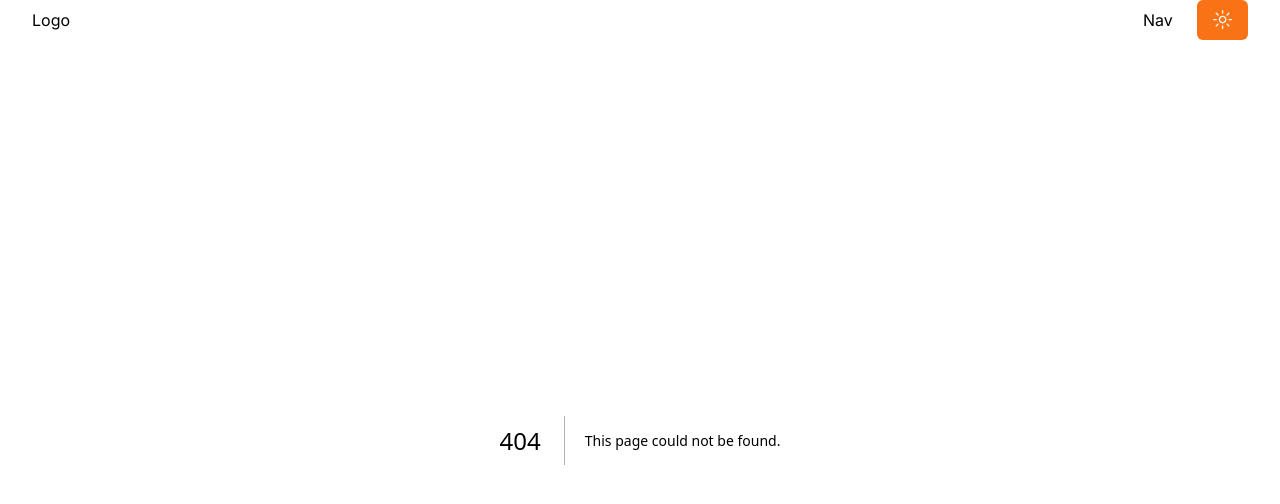
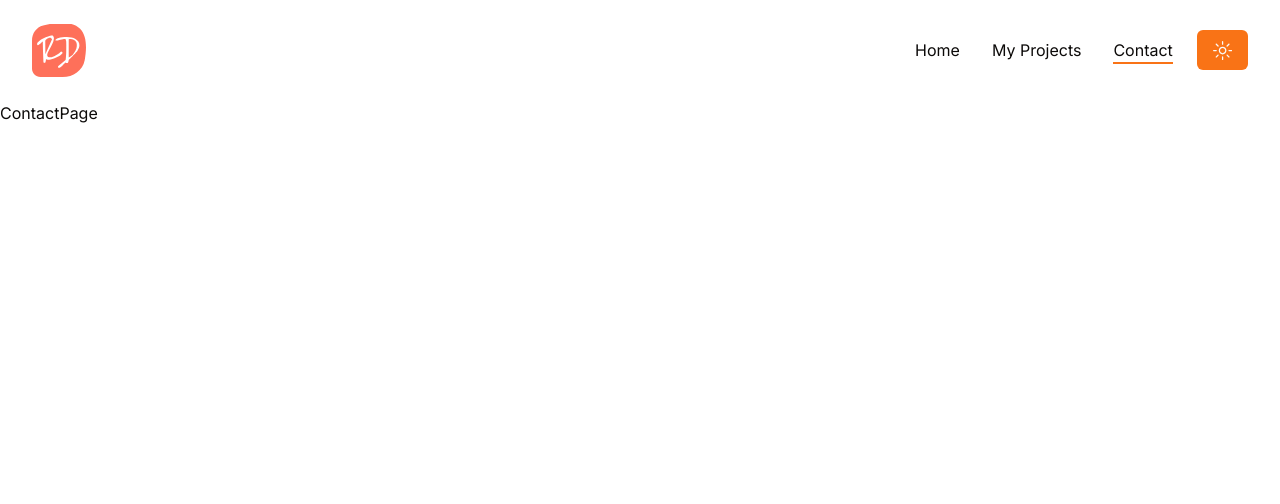
Before and after one commit to ArfinHasib/portfolio-3.0, a Next.js app: page /contact in a window 1280 px wide. Before the commit this address had no page. Shown: the top 504 px of the page. Built offline with nearby package versions, Linux system fonts and the light colour scheme.

Commit message:
Header Section Complete

```diff
--- /dev/null
+++ b/app/contact/page.jsx
@@ -0,0 +1,7 @@
+import React from 'react';
+
+const ContactPage = () => {
+   return <div>ContactPage</div>;
+};
+
+export default ContactPage;
--- /dev/null
+++ b/app/projects/page.jsx
@@ -0,0 +1,7 @@
+import React from 'react';
+
+const ProjectsPage = () => {
+   return <div>ProjectsPage</div>;
+};
+
+export default ProjectsPage;
--- a/components/Header.jsx
+++ b/components/Header.jsx
@@ -7,15 +7,42 @@
 import ThemeToggler from './ThemeToggler';
 import Nav from './Nav';
 import MobileNav from './MobileNav';
+import { usePathname } from 'next/navigation';
 
 const Header = () => {
+   const [header, setHeader] = useState(false);
+   const pathname = usePathname();
+   console.log(pathname);
+
+   useEffect(() => {
+      const scrollYPos = window.addEventListener('scroll', () => {
+         window.scrollY > 50 ? setHeader(true) : setHeader(false);
+      });
+
+      // remove event
+      return () => window.removeEventListener('scroll', scrollYPos);
+   });
+
    return (
+      <header
+         className={`${
+            header
+               ? 'py-4 bg-white shadow-lg dark:bg-accent'
+               : 'py-6 dark:bg-transparent'
+         } sticky top-0 z-30 transition-all ${
+            pathname === '/' && 'bg-[#fef9f5]'
+         }`}
+      >
          <div className='container mx-auto'>
             <div className='flex justify-between items-center'>
                <Logo />
                <div className='flex items-center gap-x-6'>
                   {/* nav */}
-               <Nav />
+                  <Nav
+                     containerStyles='hidden xl:flex gap-x-8 items-center'
+                     linkStyles='relative hover:text-primary transition-all'
+                     underlineStyles='absolute left-0 top-full h-[2px] bg-primary w-full'
+                  />
                   <ThemeToggler />
                   {/* mobile menu */}
                   <div className='xl:hidden'>
@@ -24,6 +51,7 @@
                </div>
             </div>
          </div>
+      </header>
    );
 };
 
--- a/components/Logo.jsx
+++ b/components/Logo.jsx
@@ -1,7 +1,12 @@
-import React from 'react';
+import Link from 'next/link';
+import Image from 'next/image';
 
 const Logo = () => {
-   return <div>Logo</div>;
+   return (
+      <Link href='/'>
+         <Image src='/logo.svg' width={54} height={54} priority alt='' />
+      </Link>
+   );
 };
 
 export default Logo;
--- a/components/Nav.jsx
+++ b/components/Nav.jsx
@@ -1,7 +1,43 @@
-import React from 'react';
+import Link from 'next/link';
 
-const Nav = () => {
-   return <div>Nav</div>;
+import { motion } from 'framer-motion';
+
+// next hooks
+import { usePathname } from 'next/navigation';
+
+const links = [
+   { path: '/', name: 'home' },
+   { path: '/projects', name: 'my projects' },
+   { path: '/contact', name: 'contact' },
+];
+
+const Nav = ({ containerStyles, linkStyles, underlineStyles }) => {
+   const path = usePathname();
+
+   return (
+      <div className={`${containerStyles}`}>
+         {links.map((link, index) => {
+            return (
+               <Link
+                  key={index}
+                  href={link.path}
+                  className={`capitalize ${linkStyles}`}
+               >
+                  {link.path === path && (
+                     <motion.span
+                        initial={{ y: '-100%' }}
+                        animate={{ y: 0 }}
+                        transition={{ type: 'tween' }}
+                        layoutId='underline'
+                        className={`${underlineStyles}`}
+                     />
+                  )}
+                  {link.name}
+               </Link>
+            );
+         })}
+      </div>
+   );
 };
 
 export default Nav;
--- a/package.json
+++ b/package.json
@@ -29,8 +29,11 @@
     "tailwindcss-animate": "^1.0.7"
   },
   "devDependencies": {
+    "@types/node": "20.9.1",
+    "@types/react": "18.2.37",
     "autoprefixer": "^10.0.1",
     "postcss": "^8",
-    "tailwindcss": "^3.3.0"
+    "tailwindcss": "^3.3.0",
+    "typescript": "5.2.2"
   }
 }
```
Also changed, not shown: tsconfig.json (added, +34 -0 lines), 1 other file (tests, documents, lock files or other folders). Lines whose indentation alone changed are shown as unchanged.
